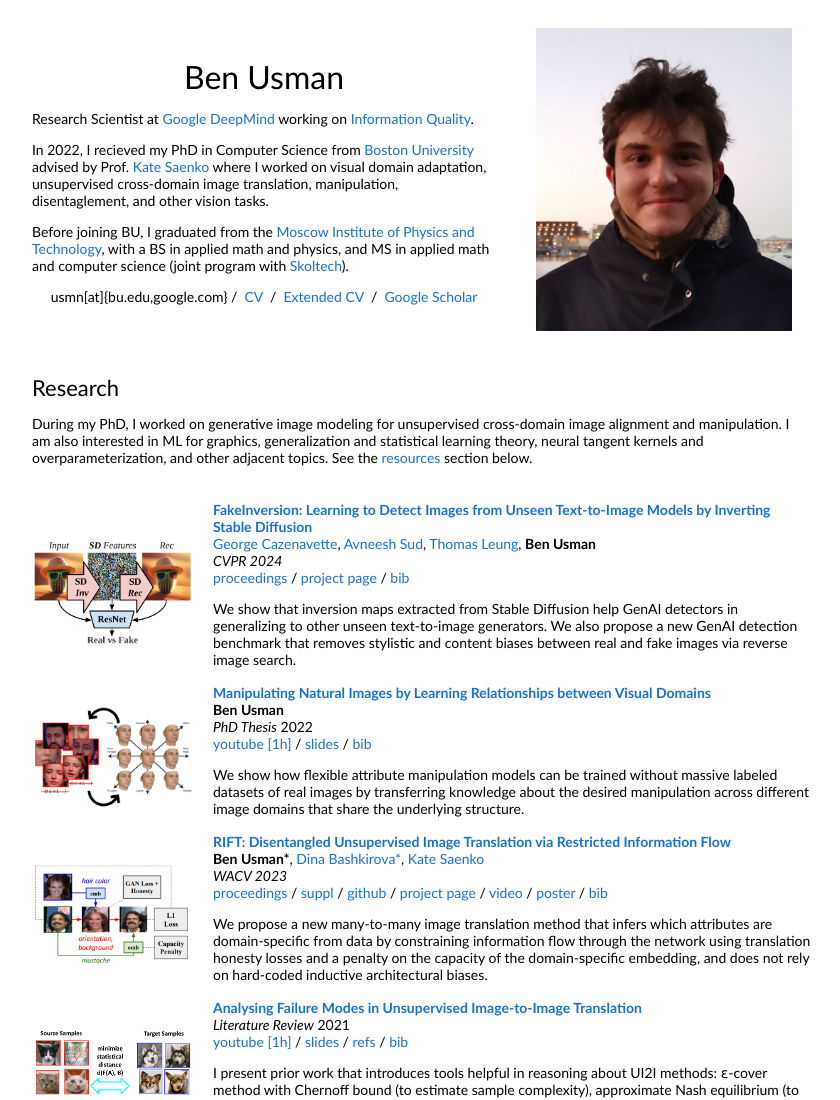
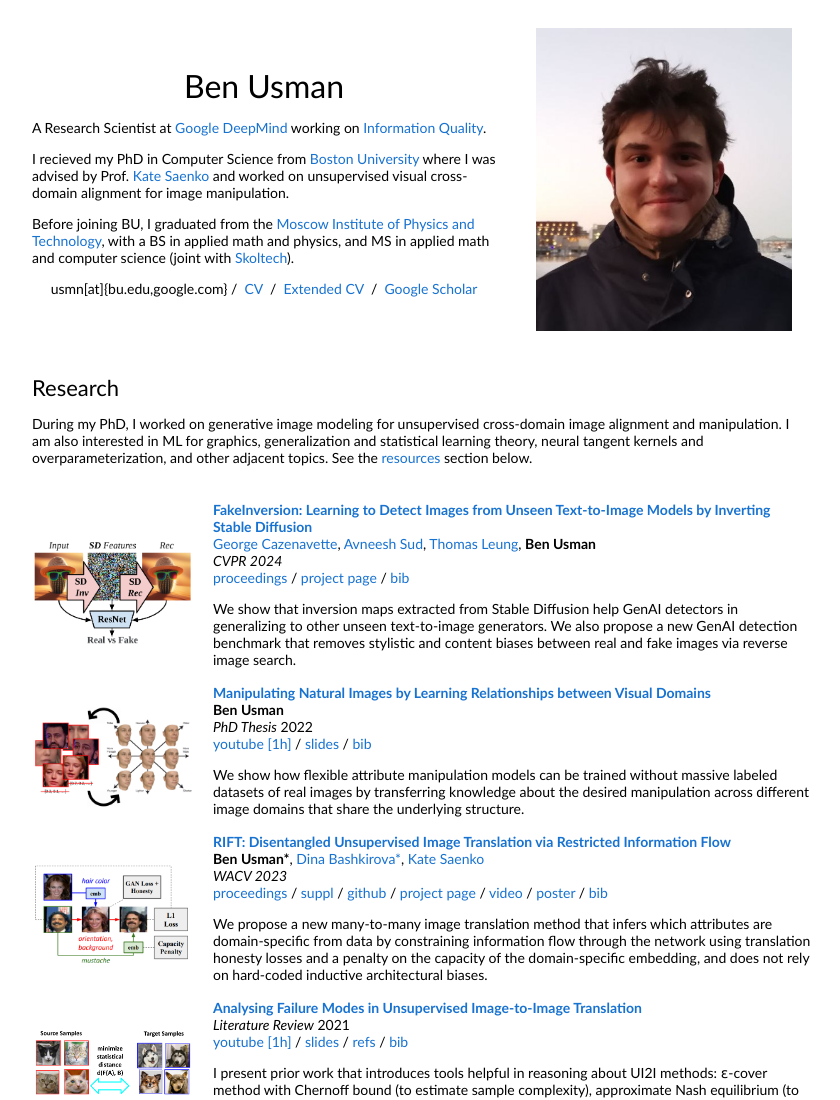
Before and after one commit to usmnb/usmnb.github.io, a plain HTML site: page index.html in a window 1280 px wide. Shown: the top 1100 px of the page, without its empty margins (228-1068 px from the left). Drawn offline with Linux system fonts and the light colour scheme.

Commit message:
Update index.html

```diff
--- a/index.html
+++ b/index.html
@@ -17,12 +17,12 @@
               <p style="text-align:center">
                 <name>Ben Usman</name>
               </p>
-              <p>Research Scientist at <a href="https://deepmind.google/">Google DeepMind</a> working on <a href="https://en.wikipedia.org/wiki/Information_quality#Quality_metrics">Information Quality</a>. </p>
+              <p>A Research Scientist at <a href="https://deepmind.google/">Google DeepMind</a> working on <a href="https://en.wikipedia.org/wiki/Information_quality#Quality_metrics">Information Quality</a>. </p>
 
-              <p>In 2022, I recieved my PhD in Computer Science from <a href="http://bu.edu">Boston University</a> advised by Prof. <a href="http://ai.bu.edu/ksaenko.html">Kate Saenko</a> where I worked on visual domain adaptation, unsupervised cross-domain image translation, manipulation, disentaglement, and other vision tasks.
+              <p>I recieved my PhD in Computer Science from <a href="http://bu.edu">Boston University</a> where I was advised by Prof. <a href="http://ai.bu.edu/ksaenko.html">Kate Saenko</a> and worked on unsupervised visual cross-domain alignment for image manipulation.
               </p>
               <p>
-                Before joining BU, I graduated from the <a href="https://mipt.ru/english/">Moscow Institute of Physics and Technology</a>, with a BS in applied math and physics, and MS in applied math and computer science (joint program with <a href="https://www.skoltech.ru/en/">Skoltech</a>).
+                Before joining BU, I graduated from the <a href="https://mipt.ru/english/">Moscow Institute of Physics and Technology</a>, with a BS in applied math and physics, and MS in applied math and computer science (joint with <a href="https://www.skoltech.ru/en/">Skoltech</a>).
               </p>
               <p style="text-align:center">
                 usmn[at]{bu.edu,google.com}&nbsp/&nbsp
```
